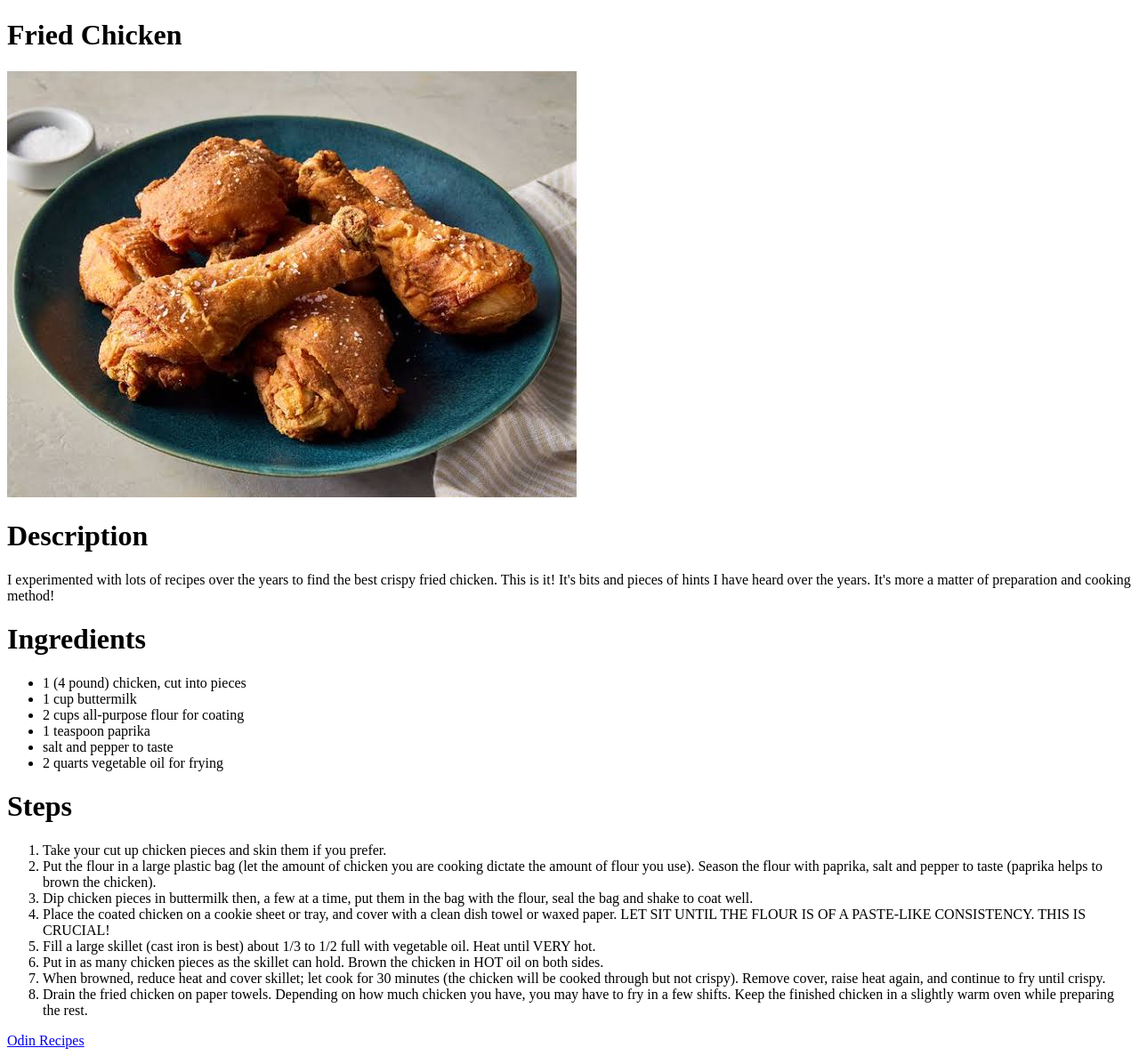
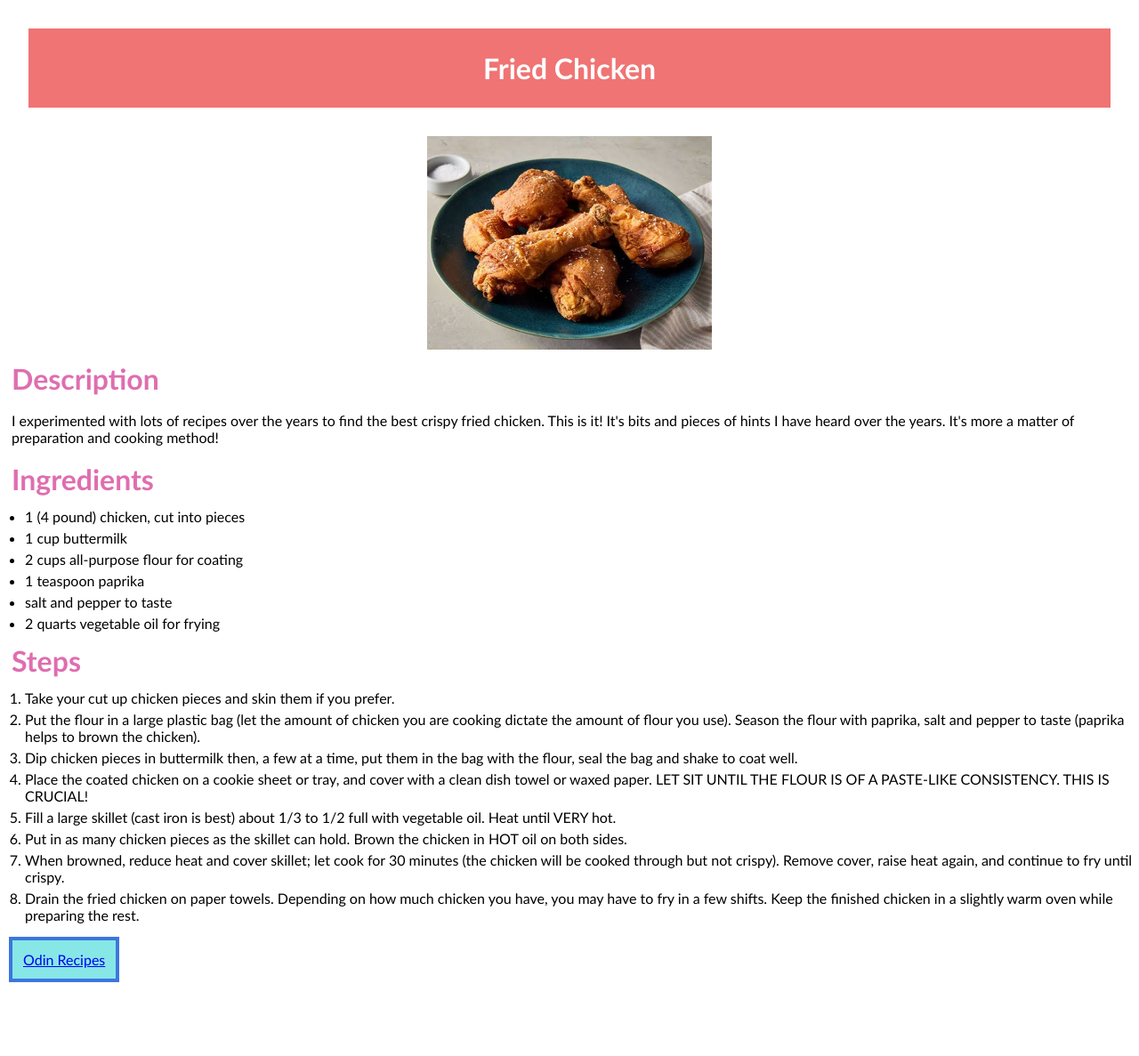
Before and after one commit to Rajesh20RK/odin-recipes, a plain HTML site: page recipes/fried_chicken.html in a window 1280 px wide. Shown: the whole page at 89% size. After the commit the page ends 1114 px from the top, so only its background shows below. Drawn offline with Linux system fonts and the light colour scheme.

Commit message:
Style with css

```diff
--- a/recipes/fried_chicken.html
+++ b/recipes/fried_chicken.html
@@ -3,11 +3,12 @@
     <head>
         <meta charset="UTF-8">
         <title>Fried Chicken</title>
+        <link rel="stylesheet" href="../styles.css">
     </head>
 
     <body>
-        <h1>Fried Chicken</h1>
-        <img src="../images/fried_chicken.jpeg">
+        <h1 class="title">Fried Chicken</h1>
+        <img src="../images/fried_chicken.jpeg" alt="image of fried chicken">
 
         <h1>Description</h1>
 
@@ -37,6 +38,6 @@
             <li>Drain the fried chicken on paper towels. Depending on how much chicken you have, you may have to fry in a few shifts. Keep the finished chicken in a slightly warm oven while preparing the rest.</li>
 
         </ol>
-        <a href="../index.html">Odin Recipes</a>
+        <a class="home" href="../index.html">Odin Recipes</a>
     </body>
 </html>
--- /dev/null
+++ b/styles.css
@@ -0,0 +1,66 @@
+* {
+    box-sizing: border-box;
+    margin: 0;
+    padding: 0;
+    background-color: white;
+    font-family:'Trebuchet MS', 'Lucida Sans Unicode', 'Lucida Grande', 'Lucida Sans', Arial, sans-serif;
+}
+
+.title {
+    color: white;
+    background-color: rgb(240, 116, 116);
+    margin: 32px;
+    padding: 25px;
+    text-align: center;
+}
+
+img {
+    display: block;
+    margin: auto;
+    width: 25%;
+}
+
+div.container {
+    text-align: center;
+}
+
+div.container a {
+    display: block;
+    font-size: 24px;
+    text-decoration: none;
+    width: 550px;
+    background-color: rgb(70, 193, 223);
+    color: rgb(10, 95, 223);
+    margin: 14px auto;
+    padding: 14px;
+}
+
+h1 {
+    color: rgb(223, 110, 176);
+    padding: 5px;
+    margin: 8px;
+}
+
+h2 {
+    color:darkcyan;
+    padding: 5px;
+    margin: 8px;
+}
+
+p {
+    margin: 8px;
+    padding: 5px;
+}
+
+ul li,
+ol li {
+    margin: 0 0 5px 28px;
+}
+
+.home {
+    display: inline-block;
+    margin: 10px;
+    padding: 12px;
+    border: 4px solid rgb(61, 118, 224);
+    background-color: rgb(135, 231, 231);
+}
```
Also changed, not shown: index.html (+9 -7 lines), recipes/honey_shrimp.html (+3 -2 lines), recipes/smoked_whole_snapper.html (+3 -2 lines), 1 other file.
